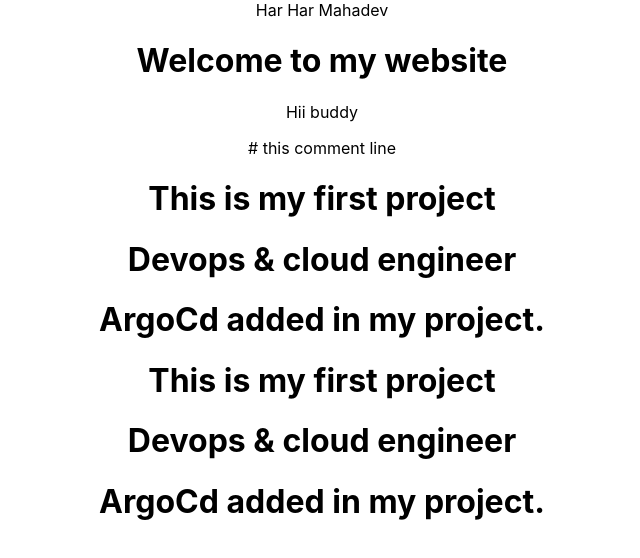
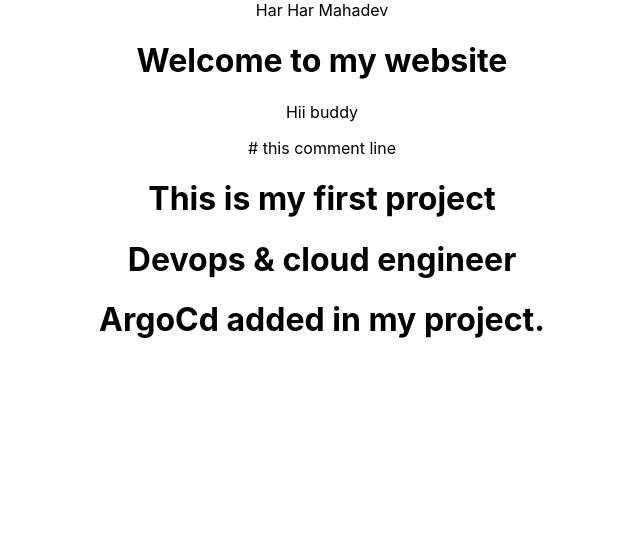
Before and after one commit to Jatinvashisth/React, a React (Create React App) app: page / in a window 1280 px wide. Shown: the top 558 px of the page, without its empty margins (318-958 px from the left). Built offline with nearby package versions, Linux system fonts and the light colour scheme.

Commit message:
checking

```diff
--- a/src/App.js
+++ b/src/App.js
@@ -23,12 +23,7 @@ function App() {
        <h1>ArgoCd added in my project.</h1>
 
 
-       <h1>This is my first project</h1>
 
-       <h1>Devops & cloud engineer</h1>
-
-
-       <h1>ArgoCd added in my project.</h1>
 
 
 
```
